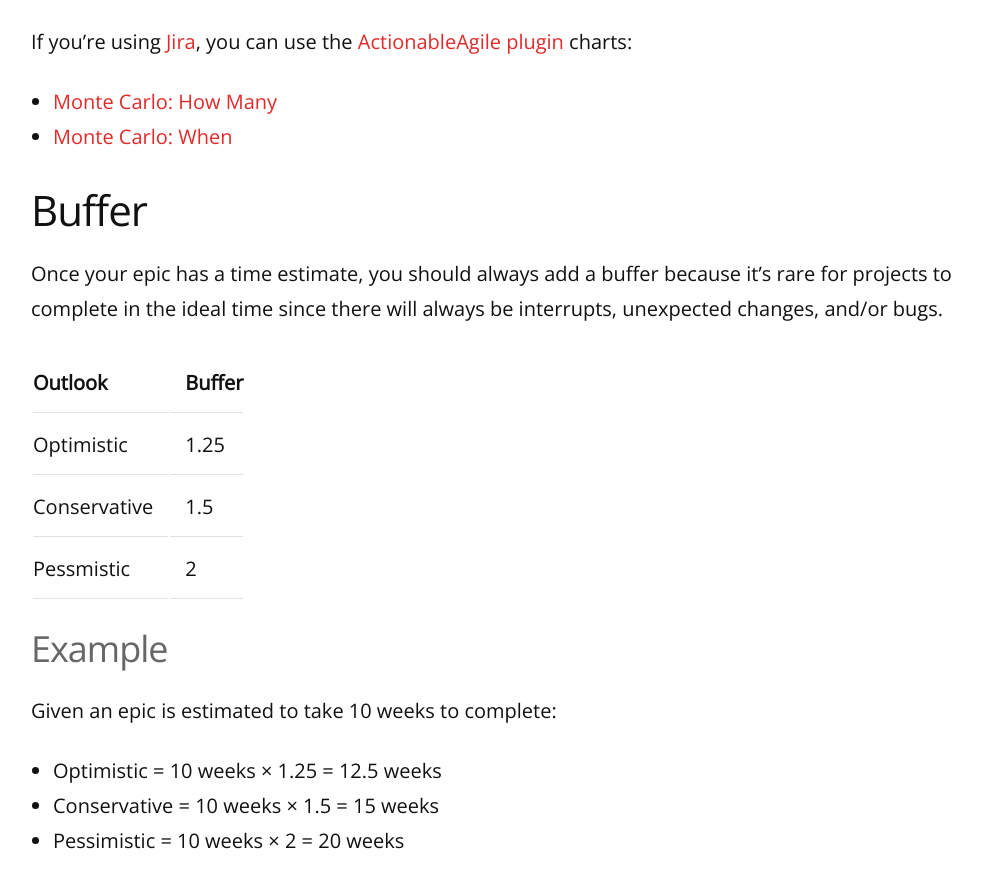
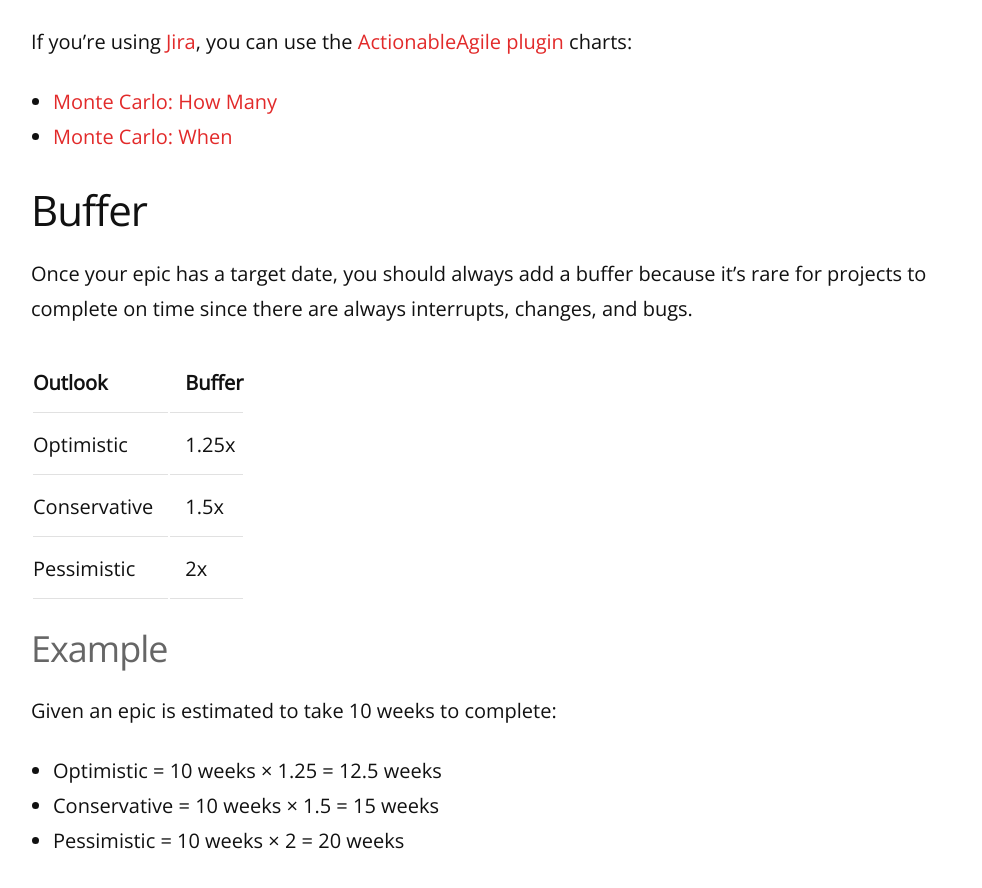
Before and after one commit to remarkablemark/remarkablemark.github.io, a Jekyll site: the page built from _posts/2022/2022-08-30-how-to-estimate-epic-completion-date.md, in a window 1280 px wide and 900 px high, scrolled down 2114 px. Shown: the top 888 px of the window, without its empty margins (129-1111 px from the left). Built offline with Jekyll 4.4.1, drawn with Linux system fonts in a browser that asks for light colours; comment, search, counter and statistics services are not loaded; some of the changed text lies outside the part shown.

Commit message:
feat(posts): update "How to estimate when an epic will be done"
Post: 2022-08-30-how-to-estimate-epic-completion-date.md

Update post given Medium story:
https://medium.com/@remarkablemark/how-to-estimate-when-an-epic-will-be-done-702b285ccff9

```diff
--- a/_posts/2022/2022-08-30-how-to-estimate-epic-completion-date.md
+++ b/_posts/2022/2022-08-30-how-to-estimate-epic-completion-date.md
@@ -1,12 +1,13 @@
 ---
 layout: post
-title: How to estimate an epic completion date
+title: How to estimate when an epic will be done
 date: 2022-08-30 15:13:00
-excerpt: How to estimate the completion date of an epic.
-categories: management epic
+updated: 2022-08-30 21:15:46
+excerpt: Estimate an epic target date with t-shirt size, ticket count, story points, and Monte Carlo.
+categories: project management epic agile business
 ---
 
-This post goes over how to estimate when an epic will be completed:
+This post goes over how to estimate when an epic will be done.
 
 - [T-Shirt](#t-shirt)
 - [Ticket Count](#ticket-count)
@@ -63,13 +64,13 @@
 
 ## Buffer
 
-Once your epic has a time estimate, you should always add a buffer because it's rare for projects to complete in the ideal time since there will always be interrupts, unexpected changes, and/or bugs.
+Once your epic has a target date, you should always add a buffer because it's rare for projects to complete on time since there are always interrupts, changes, and bugs.
 
 | Outlook      | Buffer |
 | ------------ | ------ |
-| Optimistic   | 1.25   |
-| Conservative | 1.5    |
-| Pessmistic   | 2      |
+| Optimistic   | 1.25x  |
+| Conservative | 1.5x   |
+| Pessimistic  | 2x     |
 
 ### Example
 
```
